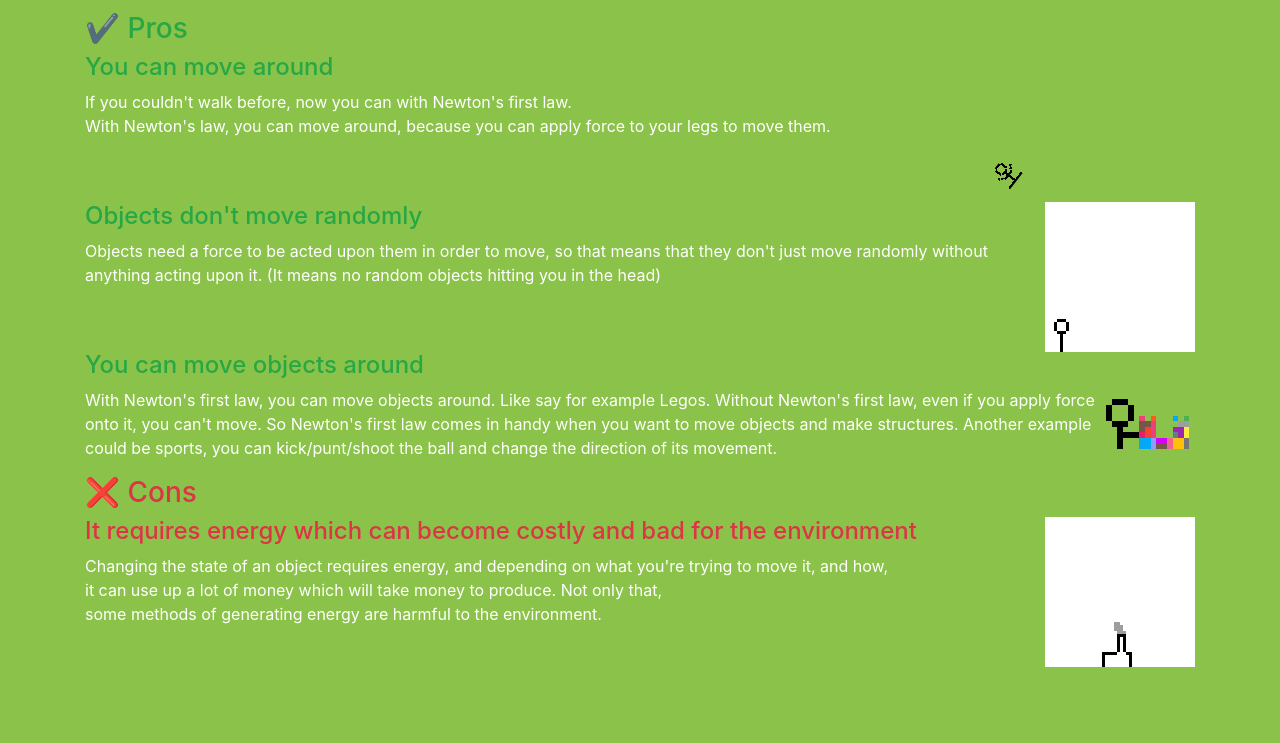
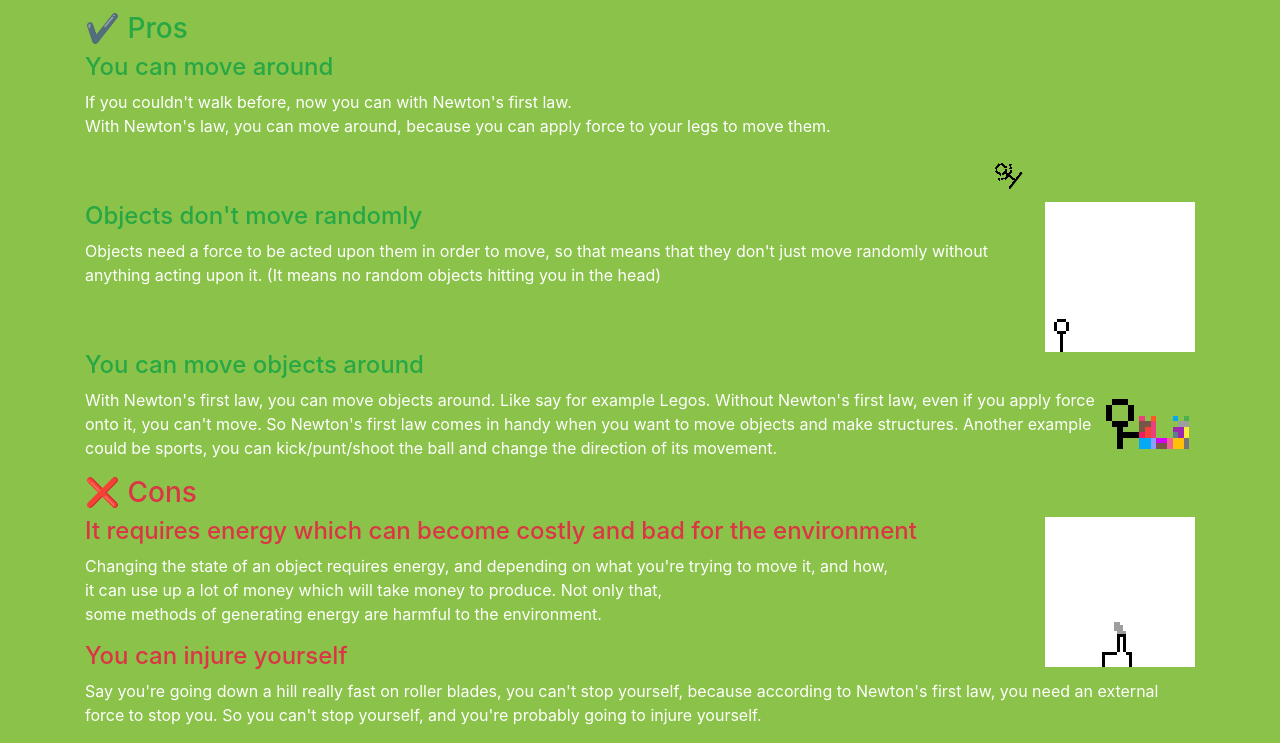
Before and after one commit to Nano-AI/ScienceProject, a plain HTML site: page index.html in a window 1280 px wide. Shown: the part 619-1362 px from the top of the page. Before the commit the page ends 1325 px from the top, so only its background shows below. Drawn offline with nearby package versions, Linux system fonts and the light colour scheme.

Commit message:
Added one reason

```diff
--- a/index.html
+++ b/index.html
@@ -140,11 +140,11 @@ ul {
         it can use up a lot of money which will take money to produce. Not only that,<br>
         some methods of generating energy are harmful to the environment.
       </p>
-      <br><br>
       <!-- <img src="./images/crush.gif" class="float-right" width="150px"> -->
-      <h4 class="text-danger"></h4>
+      <h4 class="text-danger">You can injure yourself</h4>
       <p>
-
+        Say you're going down a hill really fast on roller blades, you can't stop yourself, because according to Newton's first law,
+        you need an external force to stop you. So you can't stop yourself, and you're probably going to injure yourself.
       </p>
       <h4 class="text-danger"></h4>
       <p>
```
